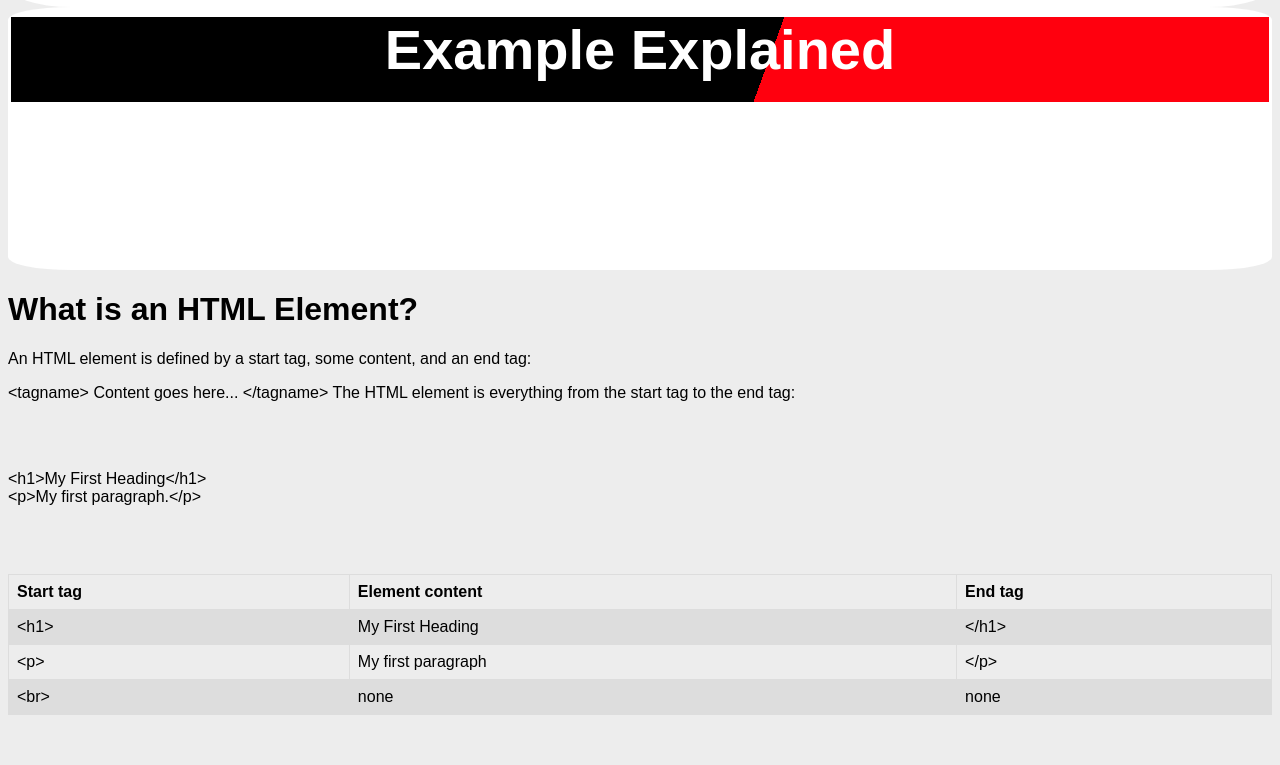
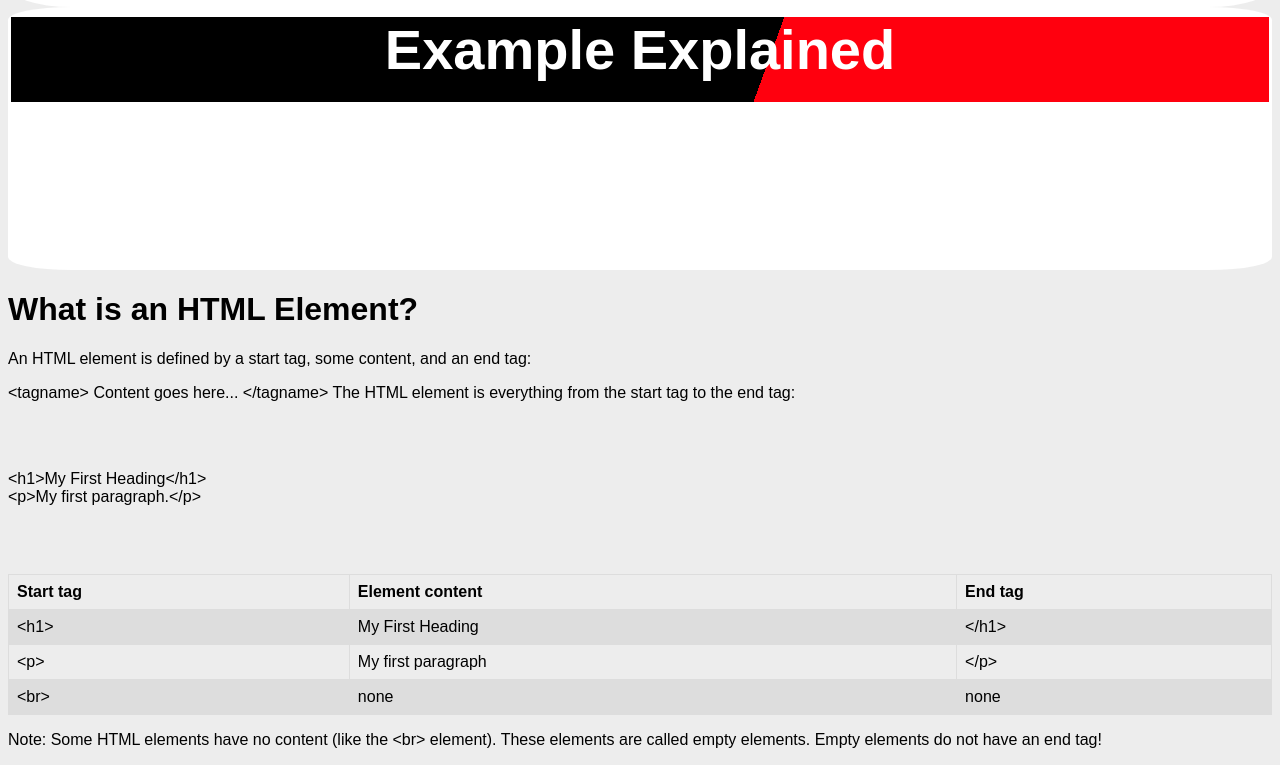
Before and after one commit to Error-Web/error-web-html, a plain HTML site: page index.html in a window 1280 px wide. Shown: the part 1864-2629 px from the top of the page. Before the commit the page ends 2595 px from the top, so only its background shows below. Drawn offline with nearby package versions, Linux system fonts and the light colour scheme.

Commit message:
update index.html

```diff
--- a/index.html
+++ b/index.html
@@ -146,5 +146,10 @@ The HTML element is everything from the start tag to the end tag:</p>
   </table>
   </p>
 															</div>
+															<div class="note">
+																<p>
+																	Note: Some HTML elements have no content (like the &lt;br&gt; element). These elements are called empty elements. Empty elements do not have an end tag!
+																	</p<
+																	</div>
 				</body>
 		</html>
```
